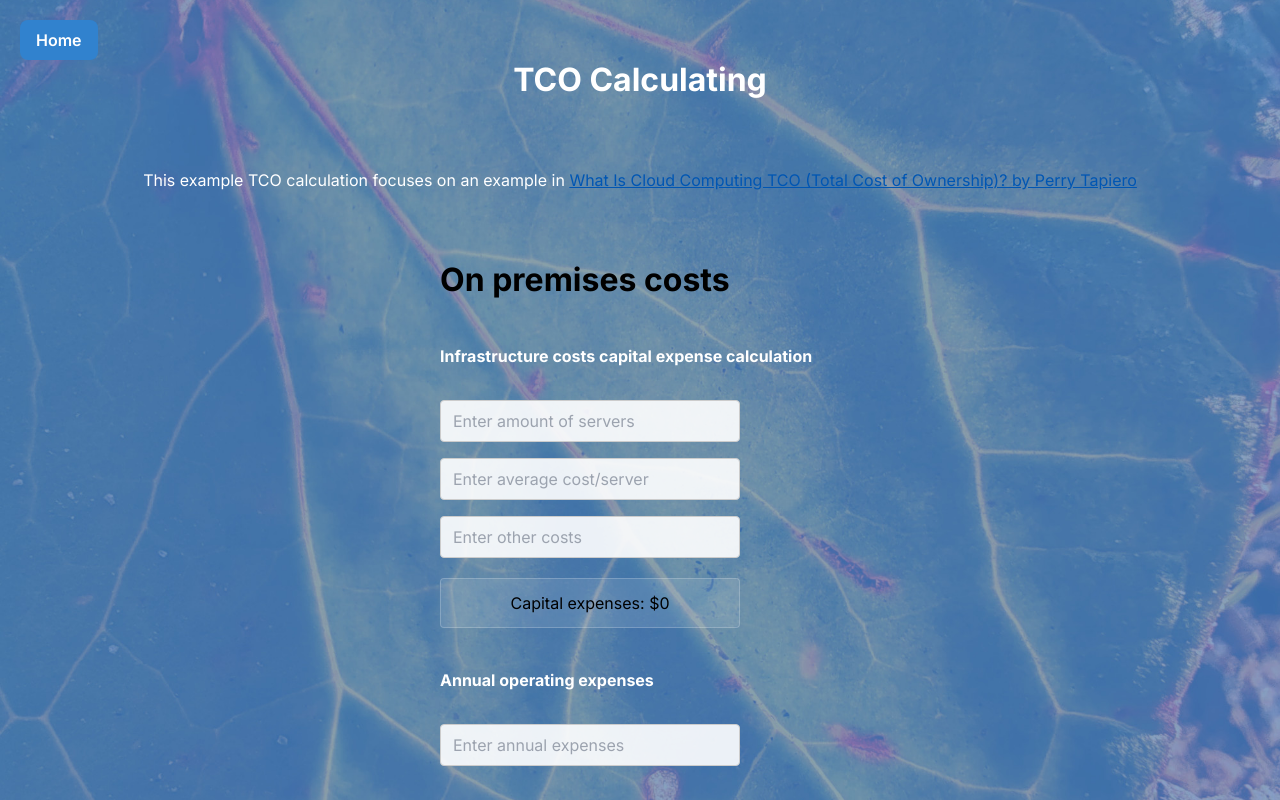
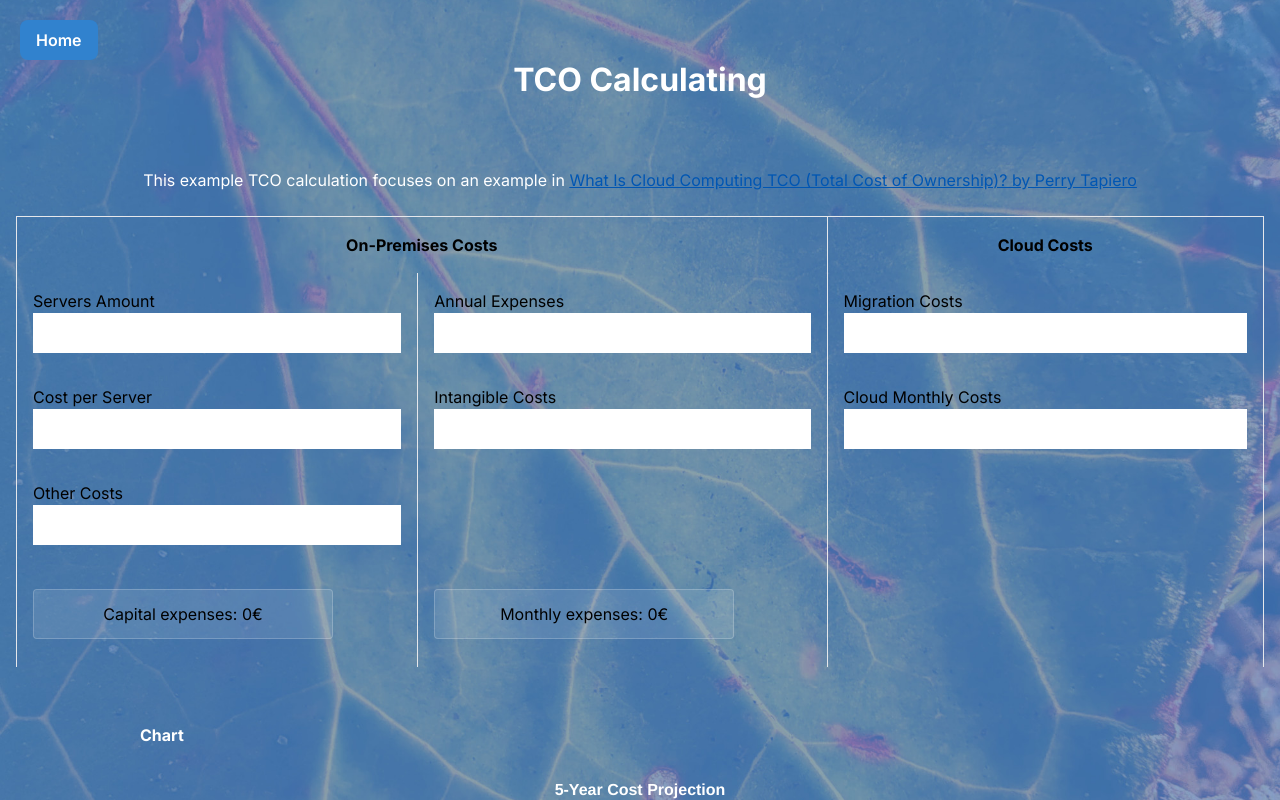
Before and after one commit to sjarvela89/homepage, a Next.js app: page /TCOCalculating in a window 1280 px wide. Shown: the top 800 px of the page. Built offline with nearby package versions, Linux system fonts and the light colour scheme.

Commit message:
Update GUI for TCO Calculating.

```diff
--- a/src/app/TCOCalculating/TCOCalculating.module.css
+++ b/src/app/TCOCalculating/TCOCalculating.module.css
@@ -195,6 +195,44 @@
     gap: 16px;
     z-index: 10;
     width: 100%;
-    max-width: 400px;
     margin: 0 auto;
   }
+
+  .column {
+    display: flex;
+    flex-direction: column;
+    gap: 20px;
+    width: 100%;
+  }
+    .columnsContainer {
+    display: flex;
+    flex-direction: row;
+    gap: 40px;
+    max-width: 1200px;
+    margin: 0 auto;
+    }
+
+    .costTable {
+      border-collapse: collapse;
+      width: 100%;
+    }
+
+    .costHeader {
+      padding: 16px;
+      border-left: 1px solid #e5e7eb;
+      border-right: 1px solid #e5e7eb;
+      border-top: 1px solid #e5e7eb;
+      text-align: center;
+    }
+
+    .costCell {
+      padding: 16px;
+      border-left: 1px solid #e5e7eb;
+      border-right: 1px solid #e5e7eb;
+    }
+
+    .fullWidth {
+      width: 100%;
+      padding: 8px;
+      box-sizing: border-box;
+    }
--- a/src/app/TCOCalculating/page.tsx
+++ b/src/app/TCOCalculating/page.tsx
@@ -6,6 +6,7 @@ import { images } from '../tables/ImageData';
 import BackgroundImage from '../../../public/images/background.jpg';
 import Background from '../Components/Background';
 import Link from 'next/link';
+import { Table, TableBody, TableCell, TableHead, TableHeader, TableRow } from "@/components/ui/table";
 import { Line } from 'react-chartjs-2';
 import {
   Chart as ChartJS,
@@ -166,76 +167,54 @@ const TCOCalculating: React.FC = () => {
         </p>
 
         <div className={styles.gallery}>
-          <div className={styles.section}>
-            <h1 className={styles.titlethree}>On premises costs</h1>
-            <h2 className={styles.titletwo}>Infrastructure costs capital expense calculation</h2>
-            <input
-              type="number"
-              className={styles.inputField}
-              placeholder="Enter amount of servers"
-              value={serverAmount || ''}
-              onChange={(e) => handleNumberInput(e, setServerAmount)}
-            />
-            <input
-              type="number"
-              className={styles.inputField}
-              placeholder="Enter average cost/server"
-              value={costPerServer || ''}
-              onChange={(e) => handleNumberInput(e, setCostPerServer)}
-            />
-            <input
-              type="number"
-              className={styles.inputField}
-              placeholder="Enter other costs"
-              value={otherCosts || ''}
-              onChange={(e) => handleNumberInput(e, setOtherCosts)}
-            />
-            <p className={styles.calculationResult}>
-              Capital expenses: ${(serverAmount * costPerServer + otherCosts).toLocaleString()}
-            </p>
-
-            <h2 className={styles.titletwo}>Annual operating expenses</h2>
-            <input
-              type="number"
-              className={styles.inputField}
-              placeholder="Enter annual expenses"
-              value={annualExpences || ''}
-              onChange={(e) => handleNumberInput(e, setAnnualExpences)}
-            />
-
-            <h2 className={styles.titletwo}>Intangible costs per month</h2>
-            <input
-              type="number"
-              className={styles.inputField}
-              placeholder="Enter intangible costs"
-              value={intangibleCosts || ''}
-              onChange={(e) => handleNumberInput(e, setIntangibleCosts)}
-            />
-                        <p className={styles.calculationResult}>
-              Monthly expenses: ${(intangibleCosts+annualExpences/12).toLocaleString()}
-            </p>
-
-          </div>
-
-          <div className={styles.section}>
-            <h1 className={styles.titlethree}>Cloud costs</h1>
-            <h2 className={styles.titletwo}>Migration costs & Cloud Monthly Costs</h2>
-            <input
-              type="number"
-              className={styles.inputField}
-              placeholder="Enter migration costs"
-              value={migrationCosts || ''}
-              onChange={(e) => handleNumberInput(e, setMigrationCosts)}
-            />
-            <input
-              type="number"
-              className={styles.inputField}
-              placeholder="Enter Cloud Monthly Costs"
-              value={cloudAnnualCosts || ''}
-              onChange={(e) => handleNumberInput(e, setCloudAnnualCosts)}
-            />
-          </div>
-
+        <table className={styles.costTable}>
+      <thead>
+        <tr>
+          <th className={styles.costHeader} colSpan={2}>On-Premises Costs</th>
+          <th className={styles.costHeader}>Cloud Costs</th>
+        </tr>
+      </thead>
+      <tbody>
+        <tr>
+          <td className={styles.costCell}>Servers Amount
+            <input type="number" value={serverAmount || ''} onChange={(e) => setServerAmount(Number(e.target.value))} className={styles.fullWidth} />
+          </td>
+          <td className={styles.costCell}>Annual Expenses
+            <input type="number" value={annualExpences || ''} onChange={(e) => setAnnualExpences(Number(e.target.value))} className={styles.fullWidth} />
+          </td>
+          <td className={styles.costCell}>Migration Costs
+            <input type="number" value={migrationCosts || ''} onChange={(e) => setMigrationCosts(Number(e.target.value))} className={styles.fullWidth} />
+          </td>
+        </tr>
+        <tr>
+          <td className={styles.costCell}>Cost per Server
+            <input type="number" value={costPerServer || ''} onChange={(e) => setCostPerServer(Number(e.target.value))} className={styles.fullWidth} />
+          </td>
+          <td className={styles.costCell}>Intangible Costs
+            <input type="number" value={intangibleCosts || ''} onChange={(e) => setIntangibleCosts(Number(e.target.value))} className={styles.fullWidth} />
+          </td>
+          <td className={styles.costCell}>Cloud Monthly Costs
+            <input type="number" value={cloudAnnualCosts || ''} onChange={(e) => setCloudAnnualCosts(Number(e.target.value))} className={styles.fullWidth} />
+          </td>
+        </tr>
+        <tr>
+          <td className={styles.costCell}>Other Costs
+            <input type="number" value={otherCosts || ''} onChange={(e) => setOtherCosts(Number(e.target.value))} className={styles.fullWidth} />
+          </td>
+          <td className={styles.costCell}></td>
+          <td className={styles.costCell}></td>
+        </tr>
+        <tr>
+          <td className={styles.costCell}><p className={styles.calculationResult}>
+              Capital expenses: {(serverAmount * costPerServer + otherCosts).toLocaleString()}€
+            </p></td>
+          <td className={styles.costCell}><p className={styles.calculationResult}>
+              Monthly expenses: {(intangibleCosts+annualExpences/12).toLocaleString()}€
+            </p></td>
+          <td className={styles.costCell}></td>
+        </tr>
+      </tbody>
+    </table>
           <div className={styles.chartContainer}>
             <h2 className={styles.titletwo}>Chart</h2>
             <Line data={chartData} options={chartOptions} className={styles.chart}></Line>
```
